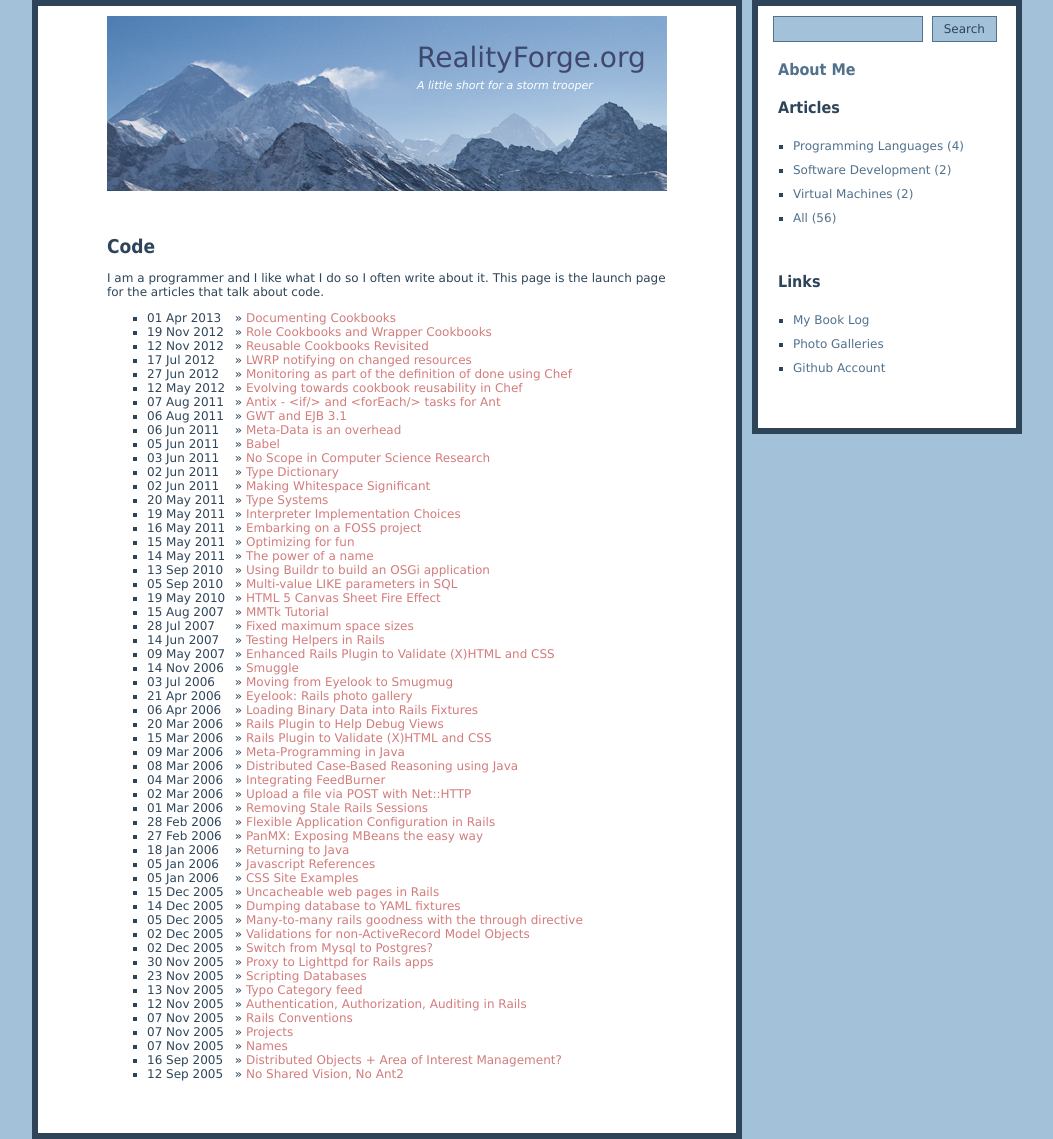
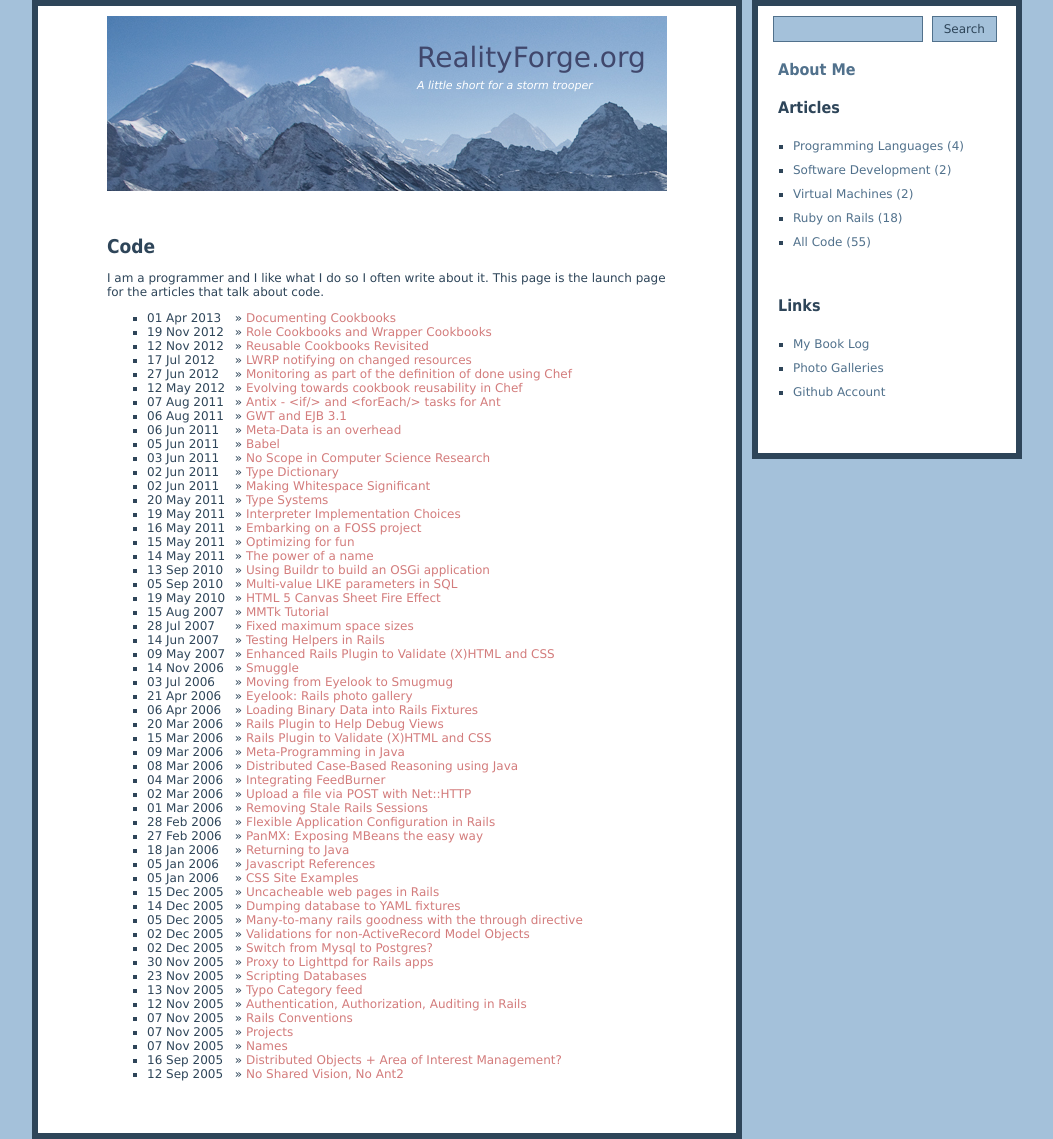
Before and after one commit to realityforge/blog, a Jekyll site: the page built from code/index.html, in a window 1280 px wide. Shown: the whole page, without its empty margins (113-1166 px from the left). Built offline with Jekyll 4.4.1, drawn with Linux system fonts in a browser that asks for light colours; Markdown is read by kramdown in place of the engine named in the settings.

Commit message:
Move category pages around and create some missing categories

```diff
--- a/_layouts/default.html
+++ b/_layouts/default.html
@@ -26,16 +26,19 @@ layout: base
         <h2>Articles</h2>
         <ul>
           <li>
-            <a href="/categories/programming-languages.html" title="View all articles filed under Programming Languages">Programming Languages ({{ site.categories.programming-languages | size }})</a>
+            <a href="/code/programming-languages" title="View all articles filed under Programming Languages">Programming Languages ({{ site.categories.programming-languages | size }})</a>
           </li>
           <li>
-            <a href="/categories/software-development.html" title="View all articles filed under Software Development">Software Development ({{ site.categories.software-development | size }})</a>
+            <a href="/code/software-development" title="View all articles filed under Software Development">Software Development ({{ site.categories.software-development | size }})</a>
           </li>
           <li>
-            <a href="/categories/virtual-machines.html" title="View all articles filed under Virtual Machinces">Virtual Machines ({{ site.categories.virtual-machines | size }})</a>
+            <a href="/code/virtual-machines" title="View all articles filed under Virtual Machinces">Virtual Machines ({{ site.categories.virtual-machines | size }})</a>
           </li>
           <li>
-            <a href="/categories/all.html" title="View all articles">All ({{ site.posts | size }})</a>
+            <a href="/code/rails" title="View all articles filed under Rails">Ruby on Rails ({{ site.categories.rails | size }})</a>
+          </li>
+          <li>
+            <a href="/code" title="View all code articles">All Code ({{ site.categories.code | size }})</a>
           </li>
         </ul>
       </li>
```
Also changed, not shown: code/rails/index.html (added, +19 -0 lines), code/index.html (renamed from categories/code.html), code/programming-languages/index.html (renamed from categories/programming-languages.html), code/software-development/index.html (renamed from categories/software-development.html), code/virtual-machines/index.html (renamed from categories/virtual-machines.html).
